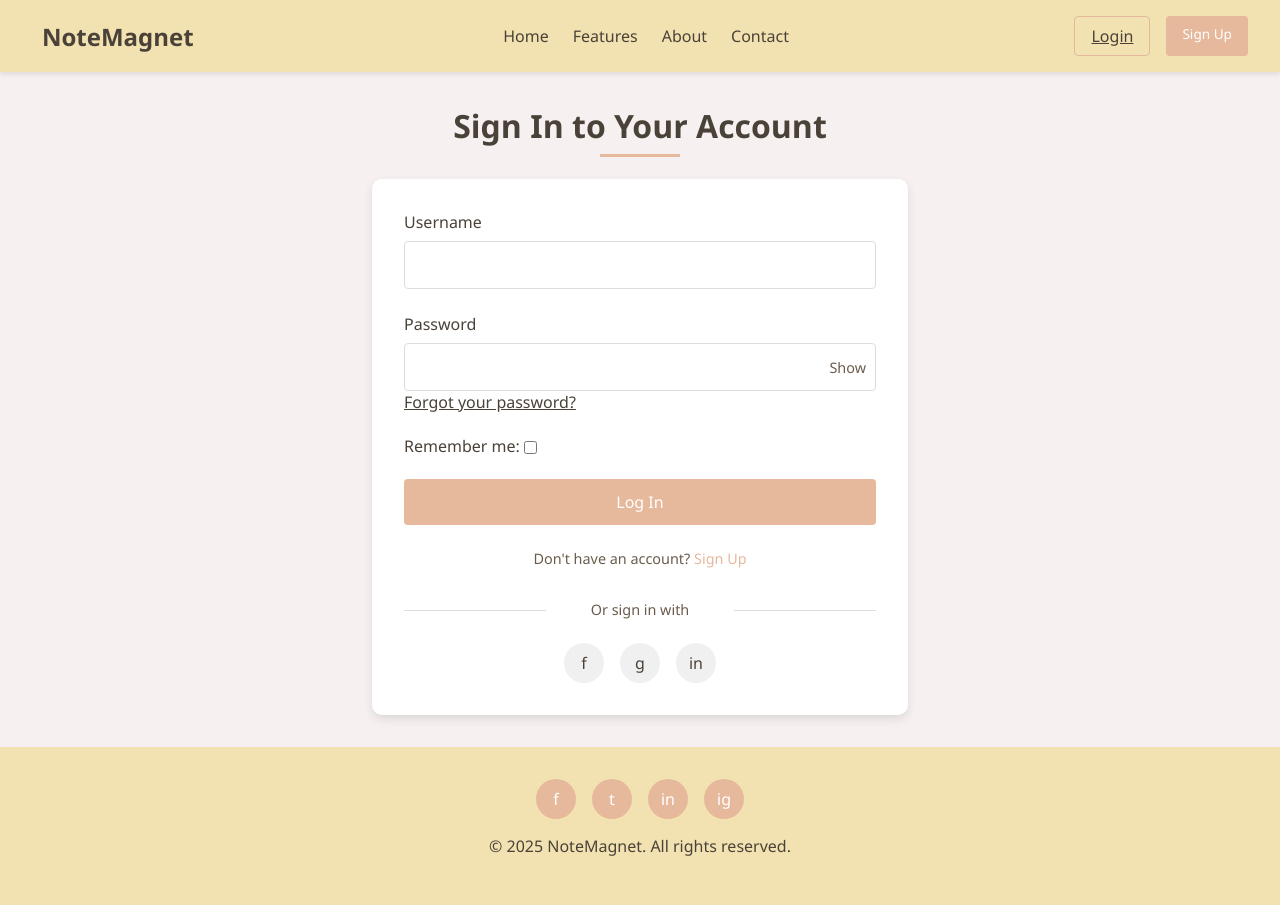
After one commit to AmanSaxena25849/NoteMagnet, a Django app: template accounts/templates/account/login.html in a window 1280 px wide. The commit adds this page. Run offline with Django 5.2, Linux system fonts and the light colour scheme; the template is opened without the code that fills it: values that come from a table or form of the project are taken from there, others are empty.

Commit message:
add CustomLoginForm from and login html template.
1. added CustomLoginForm in forms.py.
2. added login.html, login.css and login.js.

```diff
--- a/NoteMagnet/settings.py
+++ b/NoteMagnet/settings.py
@@ -153,6 +153,7 @@ AUTH_USER_MODEL = 'accounts.users'
 
 ACCOUNT_FORMS = {
     'signup': 'accounts.forms.CustomSignupForm',
+    'login': 'accounts.forms.CustomLoginForm',
 }
 
 AUTHENTICATION_BACKENDS = [
--- a/accounts/forms.py
+++ b/accounts/forms.py
@@ -1,5 +1,5 @@
 from django import forms
-from allauth.account.forms import SignupForm
+from allauth.account.forms import SignupForm, LoginForm
 
 class CustomSignupForm(SignupForm):
 
@@ -40,3 +40,14 @@ class CustomSignupForm(SignupForm):
         user.last_name = self.cleaned_data['last_name']
         user.save()
         return user
+
+
+
+class CustomLoginForm(LoginForm):
+
+    def __init__(self, *args, **kwargs):
+        super().__init__(*args, **kwargs)
+
+        self.fields['login'].widget = forms.TextInput(attrs={'class': 'form-control', 'id':'username', 'type':'text'})
+
+        self.fields['password'].widget = forms.PasswordInput(attrs={'class': 'form-control', 'id':'password', 'type':'password'})
--- /dev/null
+++ b/accounts/static/accounts/login/login.css
@@ -0,0 +1,231 @@
+:root {
+    --primary-bg: #f6f0f0;
+    --secondary-bg: #f2e2b1;
+    --accent: #e6b89c;
+    --text-dark: #4a4238;
+    --text-light: #6b5b4b;
+    --shadow: rgba(0, 0, 0, 0.1);
+    --card-bg: #ffffff;
+    --error: #ff6b6b;
+    --success: #6bcb77;
+}
+
+* {
+    margin: 0;
+    padding: 0;
+    box-sizing: border-box;
+    font-family: "Segoe UI", Tahoma, Geneva, Verdana, sans-serif;
+}
+
+body {
+    background-color: var(--primary-bg);
+    color: var(--text-dark);
+    min-height: 100vh;
+    display: flex;
+    flex-direction: column;
+}
+
+
+/* Main Content */
+.main-content {
+    flex: 1;
+    padding: 2rem;
+    max-width: 600px;
+    margin: 0 auto;
+    width: 100%;
+}
+
+.page-title {
+    text-align: center;
+    margin-bottom: 2rem;
+    position: relative;
+}
+
+.page-title:after {
+    content: "";
+    position: absolute;
+    bottom: -10px;
+    left: 50%;
+    transform: translateX(-50%);
+    width: 80px;
+    height: 3px;
+    background-color: var(--accent);
+}
+
+.signin-form {
+    background-color: var(--card-bg);
+    border-radius: 10px;
+    padding: 2rem;
+    box-shadow: 0 4px 10px var(--shadow);
+}
+
+.Remember {
+    margin-bottom: 0.5rem;
+    font-weight: 500;
+    color: var(--text-dark);
+    position: relative;
+    bottom: 2px;
+}
+
+.form-group {
+    margin-bottom: 1.5rem;
+    flex: 1;
+}
+
+.form-group label {
+    display: block;
+    margin-bottom: 0.5rem;
+    font-weight: 500;
+    color: var(--text-dark);
+}
+
+.form-group a{
+    color: var(--text-dark);
+    font-weight: 500;
+    transition: color 0.3s;
+}
+
+.form-group a:hover{
+    color: var(--accent);
+}
+
+.form-control {
+    width: 100%;
+    padding: 0.75rem;
+    border: 1px solid #ddd;
+    border-radius: 4px;
+    font-size: 1rem;
+    color: var(--text-dark);
+    transition: border-color 0.3s;
+}
+
+.form-control:focus {
+    outline: none;
+    border-color: var(--accent);
+    box-shadow: 0 0 0 2px rgba(230, 184, 156, 0.2);
+}
+
+.password-wrapper {
+    position: relative;
+}
+
+.toggle-password {
+    position: absolute;
+    right: 10px;
+    top: 50%;
+    transform: translateY(-50%);
+    background: none;
+    border: none;
+    color: var(--text-light);
+    cursor: pointer;
+    font-size: 0.9rem;
+}
+
+.error-message {
+    color: var(--error);
+    font-size: 0.9rem;
+    margin-top: 0.5rem;
+    display: none;
+}
+
+.btn-primary {
+    background-color: var(--accent);
+    color: white;
+    padding: 0.75rem 1.5rem;
+    width: 100%;
+    font-size: 1rem;
+    margin-top: 20px;
+}
+
+.btn-primary:hover {
+    background-color: #d9a37f;
+}
+
+.login-link {
+    text-align: center;
+    margin-top: 1.5rem;
+    font-size: 0.9rem;
+    color: var(--text-light);
+}
+
+.login-link a {
+    color: var(--accent);
+    text-decoration: none;
+    font-weight: 500;
+}
+
+.login-link a:hover {
+    text-decoration: underline;
+}
+
+.social-signin {
+    margin-top: 2rem;
+    text-align: center;
+}
+
+.social-signin p {
+    position: relative;
+    margin-bottom: 1.5rem;
+    color: var(--text-light);
+    font-size: 0.9rem;
+}
+
+.social-signin p:before,
+.social-signin p:after {
+    content: "";
+    position: absolute;
+    height: 1px;
+    background-color: #ddd;
+    top: 50%;
+    width: 30%;
+}
+
+.social-signin p:before {
+    left: 0;
+}
+
+.social-signin p:after {
+    right: 0;
+}
+
+.social-buttons {
+    display: flex;
+    justify-content: center;
+    gap: 1rem;
+}
+
+.social-button {
+    display: flex;
+    align-items: center;
+    justify-content: center;
+    width: 40px;
+    height: 40px;
+    border-radius: 50%;
+    background-color: #f0f0f0;
+    color: var(--text-dark);
+    text-decoration: none;
+    transition: all 0.3s;
+}
+
+.social-button:hover {
+    transform: translateY(-2px);
+    box-shadow: 0 4px 8px var(--shadow);
+}
+
+
+
+/* Responsive design */
+@media screen and (max-width: 768px) {
+    .main-content {
+        padding: 1.5rem;
+    }
+
+    .signin-form {
+        padding: 1.5rem;
+    }
+
+    .form-row {
+        flex-direction: column;
+        gap: 0;
+    }
+}
--- /dev/null
+++ b/accounts/static/accounts/login/login.js
@@ -0,0 +1,10 @@
+
+// Toggle password visibility
+const togglePassword = document.getElementById('toggle-password');
+const passwordInput = document.getElementById('password');
+
+togglePassword.addEventListener('click', function() {
+  const type = passwordInput.getAttribute('type') === 'password' ? 'text' : 'password';
+  passwordInput.setAttribute('type', type);
+  this.textContent = type === 'password' ? 'Show' : 'Hide';
+});
--- /dev/null
+++ b/accounts/templates/account/login.html
@@ -0,0 +1,48 @@
+{% extends "base.html" %}
+
+{% block head %}
+    {% load static %}
+    <link rel="stylesheet" href="{% static 'accounts/login/login.css' %}">
+    <script defer src="{% static 'accounts/login/login.js' %}"></script>
+{% endblock head %}
+
+{% block main %}
+    <main class="main-content">
+        <h1 class="page-title">Sign In to Your Account</h1>
+        <form method="post" class="signin-form">
+            {% csrf_token %}
+            <div class="form-group">
+                <label for="username">Username</label>
+                {{form.login}}
+                <div class="error-message" id="username-error">Username must be at least 3 characters</div>
+            </div>
+
+            <div class="form-group">
+                <label for="password">Password</label>
+                    <div class="password-wrapper">
+                        {{form.password}}
+                        <button type="button" class="toggle-password" id="toggle-password">Show</button>
+                    </div>
+                <a href="/account/password/reset">Forgot your password?</a>
+            </div>
+
+            <label class="Remember">Remember me:</label>
+            {{form.remember}}
+
+            <button type="submit" class="button btn-primary">Log In</button>
+
+                <div class="login-link">
+                    Don't have an account? <a href="#">Sign Up</a>
+                    </div>
+
+                <div class="social-signin">
+                    <p>Or sign in with</p>
+                    <div class="social-buttons">
+                        <a href="#" class="social-button">f</a>
+                        <a href="#" class="social-button">g</a>
+                        <a href="#" class="social-button">in</a>
+                    </div>
+                    </div>
+        </form>
+    </main>
+{% endblock main %}
--- a/accounts/templates/account/signup.html
+++ b/accounts/templates/account/signup.html
@@ -2,8 +2,8 @@
 
 {% block head %}
   {% load static %}
-  <link rel="stylesheet" href="{% static 'accounts/signup.css' %}">
-  <script defer src="{% static 'accounts/signup.js' %}"></script>
+  <link rel="stylesheet" href="{% static 'accounts/signup/signup.css' %}">
+  <script defer src="{% static 'accounts/signup/signup.js' %}"></script>
 {% endblock head %}
 
 {% block main %}
--- a/templates/base.html
+++ b/templates/base.html
@@ -28,8 +28,8 @@
       </ul>
 
       <div class="auth-buttons">
-        <button class="button login-btn">Login</button>
-        <a class="button signup-btn" href="">Sign Up</a>
+        <a class="button login-btn" href="{% url 'account_login' %}">Login</a>
+        <a class="button signup-btn" href="{% url 'account_signup' %}">Sign Up</a>
       </div>
 
       <div class="burger">
```
Also changed, not shown: accounts/migrations/__init__.py (deleted), accounts/static/accounts/signup/signup.css (renamed from accounts/static/accounts/signup.css), accounts/static/accounts/signup/signup.js (renamed from accounts/static/accounts/signup.js).
